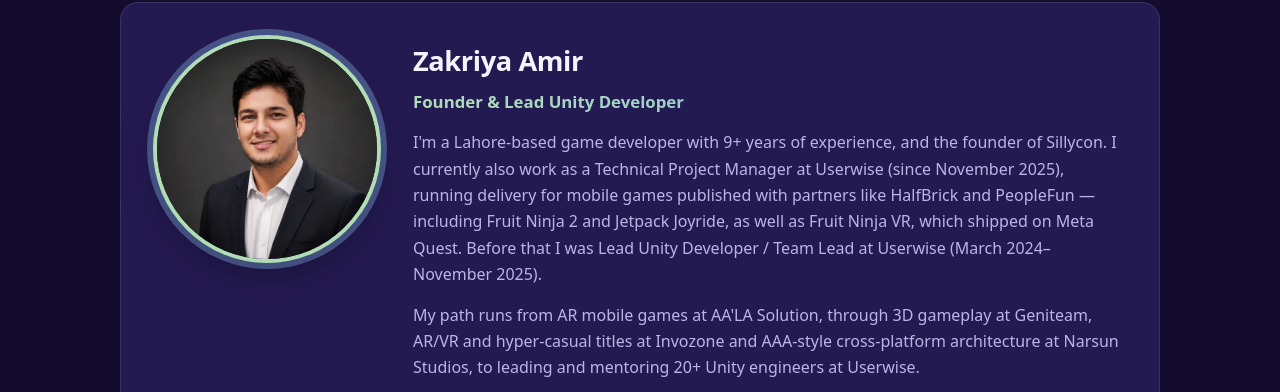
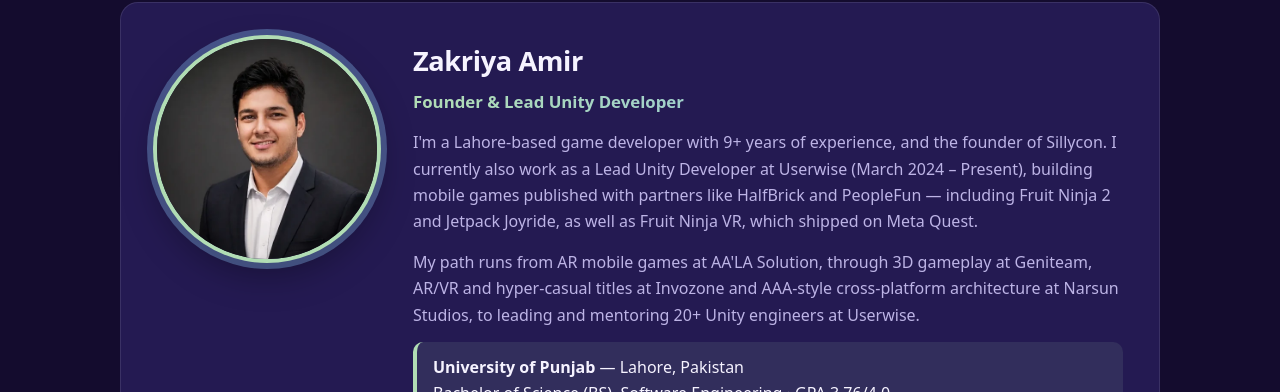
Before and after one commit to ZakriyaAmir/sillycon, a plain HTML site: page index.html in a window 1280 px wide. Shown: the part 2818-3210 px from the top of the page. Drawn offline with Linux system fonts and the light colour scheme.

Commit message:
Show Lead Unity Developer at Userwise in the founder bio.
Remove the Technical Project Manager role from the Meet the developer section. The only Userwise role is now Lead Unity Developer, March 2024 – Present.

```diff
--- a/index.html
+++ b/index.html
@@ -126,7 +126,7 @@
 <div class="body">
 <h3>Zakriya Amir</h3>
 <p class="founder-role">Founder &amp; Lead Unity Developer</p>
-<p>I'm a Lahore-based game developer with 9+ years of experience, and the founder of Sillycon. I currently also work as a Technical Project Manager at Userwise (since November 2025), running delivery for mobile games published with partners like HalfBrick and PeopleFun — including Fruit Ninja 2 and Jetpack Joyride, as well as Fruit Ninja VR, which shipped on Meta Quest. Before that I was Lead Unity Developer / Team Lead at Userwise (March 2024–November 2025).</p>
+<p>I'm a Lahore-based game developer with 9+ years of experience, and the founder of Sillycon. I currently also work as a Lead Unity Developer at Userwise (March 2024 – Present), building mobile games published with partners like HalfBrick and PeopleFun — including Fruit Ninja 2 and Jetpack Joyride, as well as Fruit Ninja VR, which shipped on Meta Quest.</p>
 <p>My path runs from AR mobile games at AA'LA Solution, through 3D gameplay at Geniteam, AR/VR and hyper-casual titles at Invozone and AAA-style cross-platform architecture at Narsun Studios, to leading and mentoring 20+ Unity engineers at Userwise.</p>
 <p class="founder-edu"><strong>University of Punjab</strong> — Lahore, Pakistan<br>Bachelor of Science (BS), Software Engineering · GPA 3.76/4.0</p>
 <p class="founder-actions">
```
